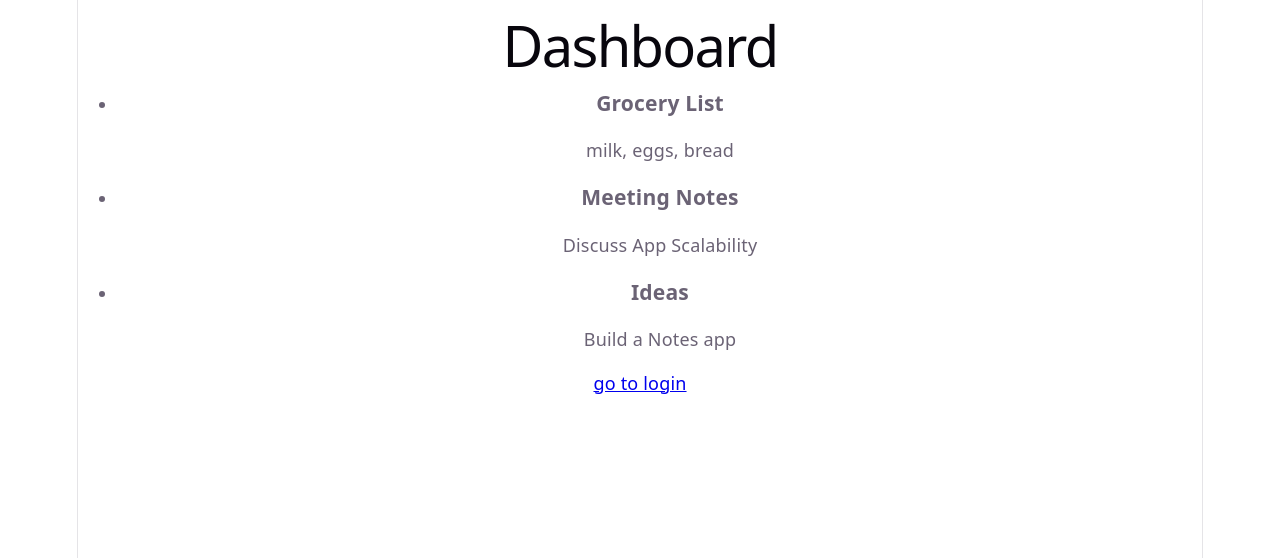
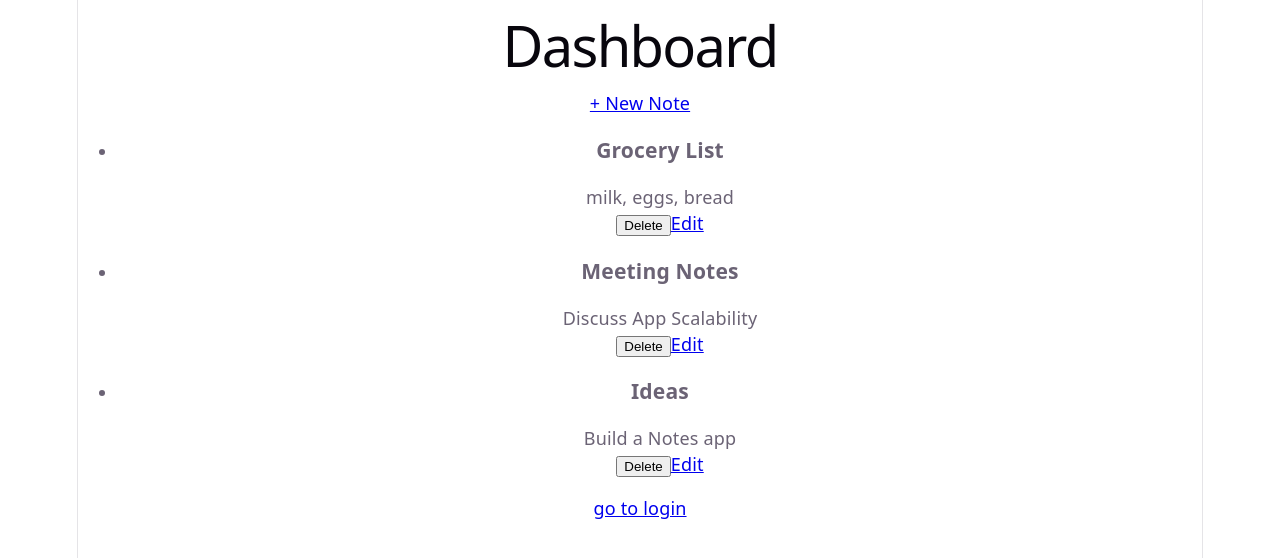
Before and after one commit to wasiqtanveer/cohort-9-mern-11034-muhammad, a React (Vite) app in the folder frontend/: page /dashboard in a window 1280 px wide. Shown: the top 558 px of the page. Built offline with nearby package versions, Linux system fonts and the light colour scheme.

Commit message:
add note editor with rich text, create/edit/delete notes

```diff
--- a/frontend/package.json
+++ b/frontend/package.json
@@ -12,6 +12,7 @@
   "dependencies": {
     "react": "^19.2.8",
     "react-dom": "^19.2.8",
+    "react-quill-new": "^3.8.3",
     "react-router-dom": "^7.18.2"
   },
   "devDependencies": {
--- a/frontend/src/App.jsx
+++ b/frontend/src/App.jsx
@@ -1,18 +1,30 @@
 import {Routes, Route, Navigate} from 'react-router-dom';
+import {useState} from 'react';
 import Login from './pages/Login';
 import Signup from './pages/Signup';
 import Dashboard from './pages/Dashboard';
+import NoteEditor from './pages/NoteEditor';
 
 
+const dummyNotes = [
+  {id:1, title:'Grocery List', content:'milk, eggs, bread'},
+  {id:2, title:'Meeting Notes', content:'Discuss App Scalability'},
+  {id:3, title:'Ideas', content:'Build a Notes app'}
+]
 
 function App()
 {
+
+  const[notes,setNotes] = useState(dummyNotes)
+
   return(
     <Routes>
       <Route path='/' element={<Navigate to='/login' replace />}/>
       <Route path='/login' element={<Login />}/>
       <Route path='/signup' element={<Signup />}/>
-      <Route path='/dashboard' element={<Dashboard />} />
+      <Route path='/dashboard' element={<Dashboard notes={notes} setNotes={setNotes}/>}/>
+      <Route path='/editor/:id' element={<NoteEditor notes={notes} setNotes={setNotes}/>}/>
+      <Route path='/editor' element={<NoteEditor notes={notes} setNotes={setNotes}/>}/>
     </Routes>
   )
 }
--- a/frontend/src/pages/Dashboard.jsx
+++ b/frontend/src/pages/Dashboard.jsx
@@ -1,27 +1,23 @@
 import {Link,} from 'react-router-dom';
-import { useState} from 'react'
 
-const dummyNotes = [
-  {id:1, title:'Grocery List', content:'milk, eggs, bread'},
-  {id:2, title:'Meeting Notes', content:'Discuss App Scalability'},
-  {id:3, title:'Ideas', content:'Build a Notes app'}
-]
 
-function Dashboard(){
-  //will add setNotes later when we implement add note functionality
-  const[notes] = useState(dummyNotes)
+function Dashboard({notes, setNotes}){ //recieving as props for app.jsx
 
   return (
   <div>
     <h1>Dashboard</h1>
+    <Link to='/editor'>+ New Note</Link>
 
     <ul>
       {notes.map((note)=>(
         <li key={note.id}>
 
           <h3>{note.title}</h3>
-          <p>{note.content}</p>
+          <div dangerouslySetInnerHTML={{__html: note.content}} />
 
+          <button onClick={()=> setNotes(notes.filter((n)=> n.id!== note.id))} >Delete</button>
+
+          <Link to={`/editor/${note.id}`}>Edit</Link>
         </li>
       ))}
     </ul>
--- /dev/null
+++ b/frontend/src/pages/NoteEditor.jsx
@@ -0,0 +1,63 @@
+import {useState} from 'react';
+import { useParams,useNavigate } from 'react-router-dom';
+import ReactQuill from 'react-quill-new';
+import 'react-quill-new/dist/quill.snow.css';
+
+function NoteEditor({ notes,setNotes }){
+
+    const{id} = useParams()
+    const navigate = useNavigate()
+
+    const existingNote = notes.find((note) =>note.id === Number(id))
+
+    const[title, setTitle] = useState(existingNote? existingNote.title:'')
+    const[content, setContent] = useState(existingNote? existingNote.content:'')
+
+
+    function handleSave(e)
+    {
+        e.preventDefault()
+
+        if(existingNote)
+        {
+            setNotes(notes.map((note)=>
+            note.id ===existingNote.id?{...note, title, content}:note
+            ))
+        }
+        else
+        {
+            const newNote = {id:Date.now(),title,content}
+            setNotes([...notes,newNote])
+        }
+        navigate('/dashboard')
+    }
+
+    return(
+        <div>
+            <h1>
+                {existingNote ? 'Edit Note' : 'New Note'}
+            </h1>
+
+            <form onSubmit={handleSave}>
+                <label htmlFor="title">Title</label>
+                <input
+                id='title'
+                type='text'
+                value={title}
+                onChange={(e)=> setTitle(e.target.value)}
+                />
+
+                <label htmlFor="content">Content</label>
+                <ReactQuill
+                theme='snow'
+                value={content}
+                onChange={setContent}/>
+
+                <button type='submit'> Save </button>
+                <button type='button' onClick={()=>navigate('/dashboard')}>Cancel</button>
+            </form>
+        </div>
+    )
+}
+
+export default NoteEditor;
```
Also changed, not shown: 1 other file (tests, documents, lock files or other folders).
